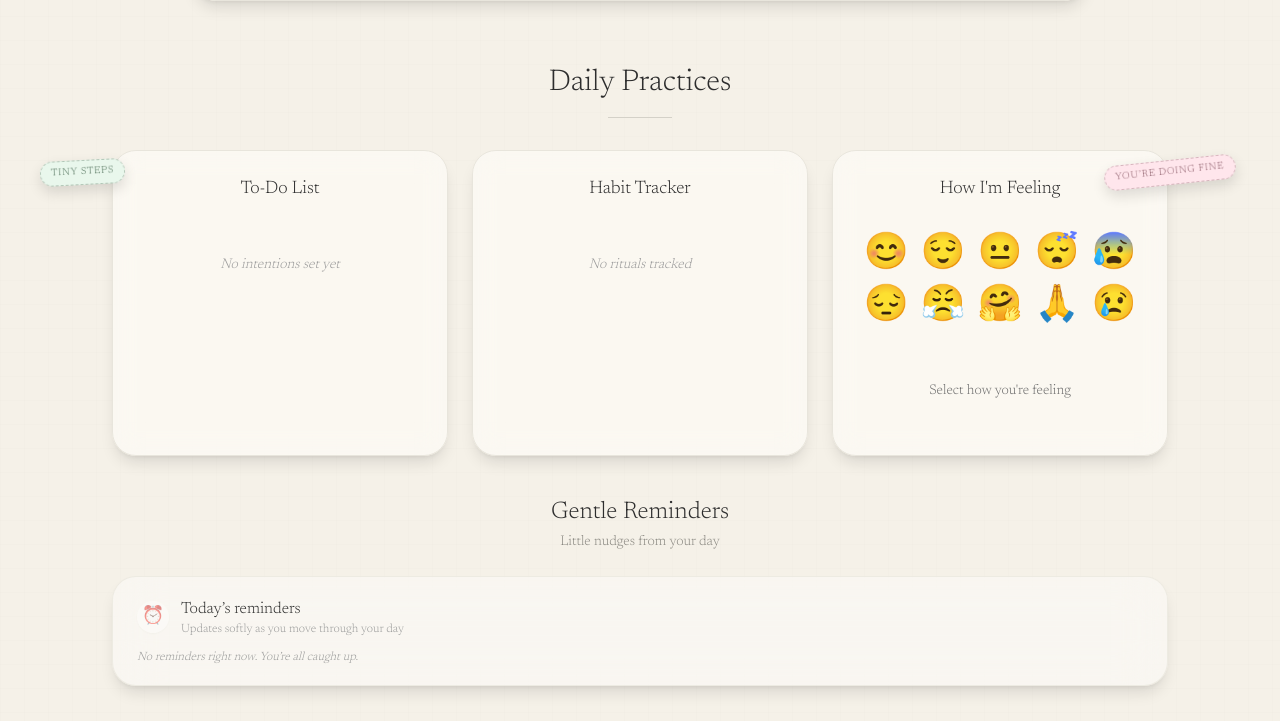
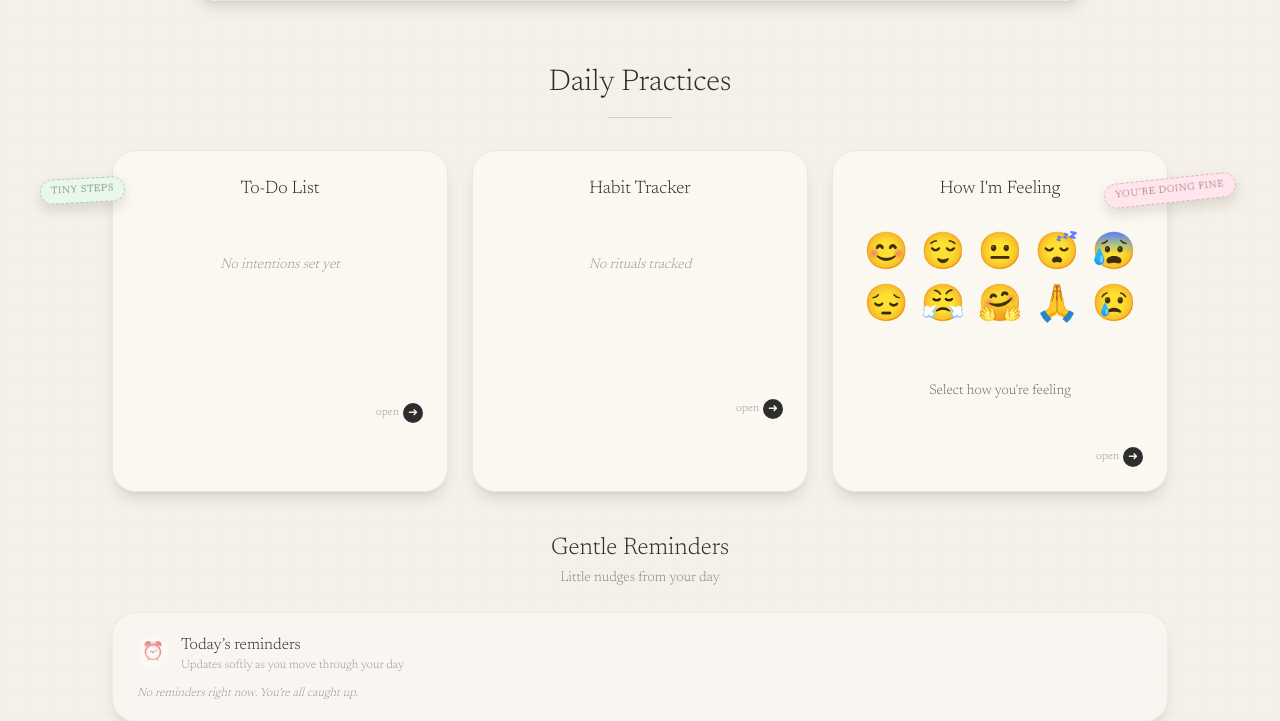
Before and after one commit to Swaliyaa/Mirror, a Flask app: page /dashboard in a window 1280 px wide. Shown: the part 631-1352 px from the top of the page. Run offline with Flask 3, Linux system fonts and the light colour scheme; the visitor is signed in with stand-in values (Sample User, id 1); data that the repository does not hold is empty; some libraries are stand-ins or nearby versions.

Commit message:
Update dashboard.html

```diff
--- a/templates/dashboard.html
+++ b/templates/dashboard.html
@@ -359,7 +359,14 @@
                   >
                     <!-- Tasks will be rendered here -->
                   </div>
-
+                  <div class="flex justify-end">
+                    <span class="inline-flex items-center gap-1 text-[11px] text-[#9b9b9b]">
+                      open
+                      <span class="inline-flex items-center justify-center w-5 h-5 rounded-full bg-[#2d2d2d] text-[#f5f1e8] text-xs">
+                        ➜
+                      </span>
+                    </span>
+                  </div>
                 </div>
 
                 <!-- Habit Tracker -->
@@ -377,6 +384,14 @@
                     class="space-y-3 min-h-[140px] sm:min-h-[160px]"
                   >
                     <!-- Habits will be rendered here -->
+                  </div>
+                 <div class="flex justify-end mt-4">
+                    <span class="inline-flex items-center gap-1 text-[11px] text-[#9b9b9b]">
+                      open
+                      <span class="inline-flex items-center justify-center w-5 h-5 rounded-full bg-[#2d2d2d] text-[#f5f1e8] text-xs">
+                        ➜
+                      </span>
+                    </span>
                   </div>
                 </div>
 
@@ -462,6 +477,14 @@
                       class="text-center text-xs sm:text-sm text-[#6b6b6b] min-h-[64px] sm:min-h-[80px] flex items-center justify-center px-2"
                     >
                       Select how you're feeling
+                    </div>
+                   <div class="flex justify-end mt-4">
+                      <span class="inline-flex items-center gap-1 text-[11px] text-[#9b9b9b]">
+                        open
+                        <span class="inline-flex items-center justify-center w-5 h-5 rounded-full bg-[#2d2d2d] text-[#f5f1e8] text-xs">
+                          ➜
+                        </span>
+                      </span>
                     </div>
                   </div>
 
```
